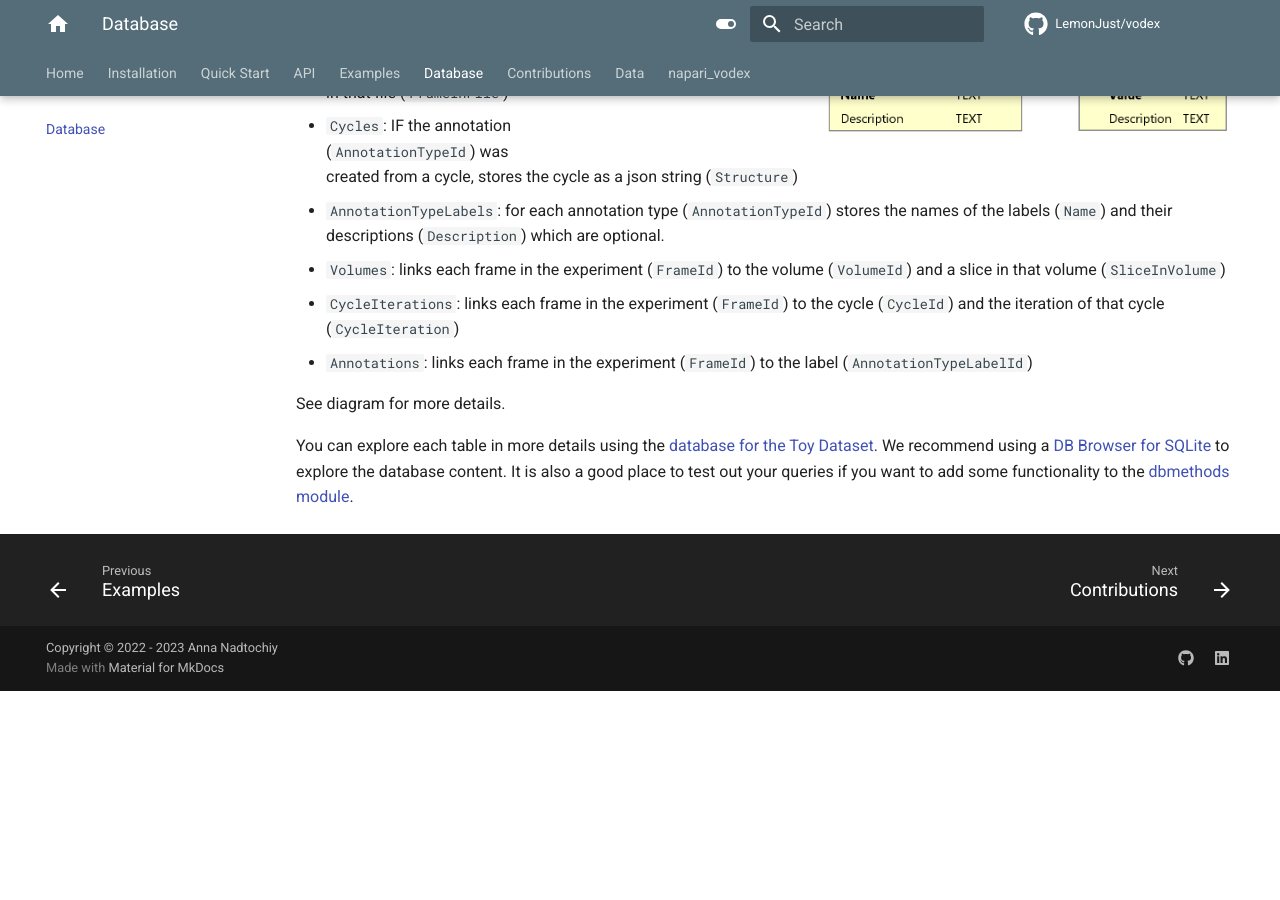
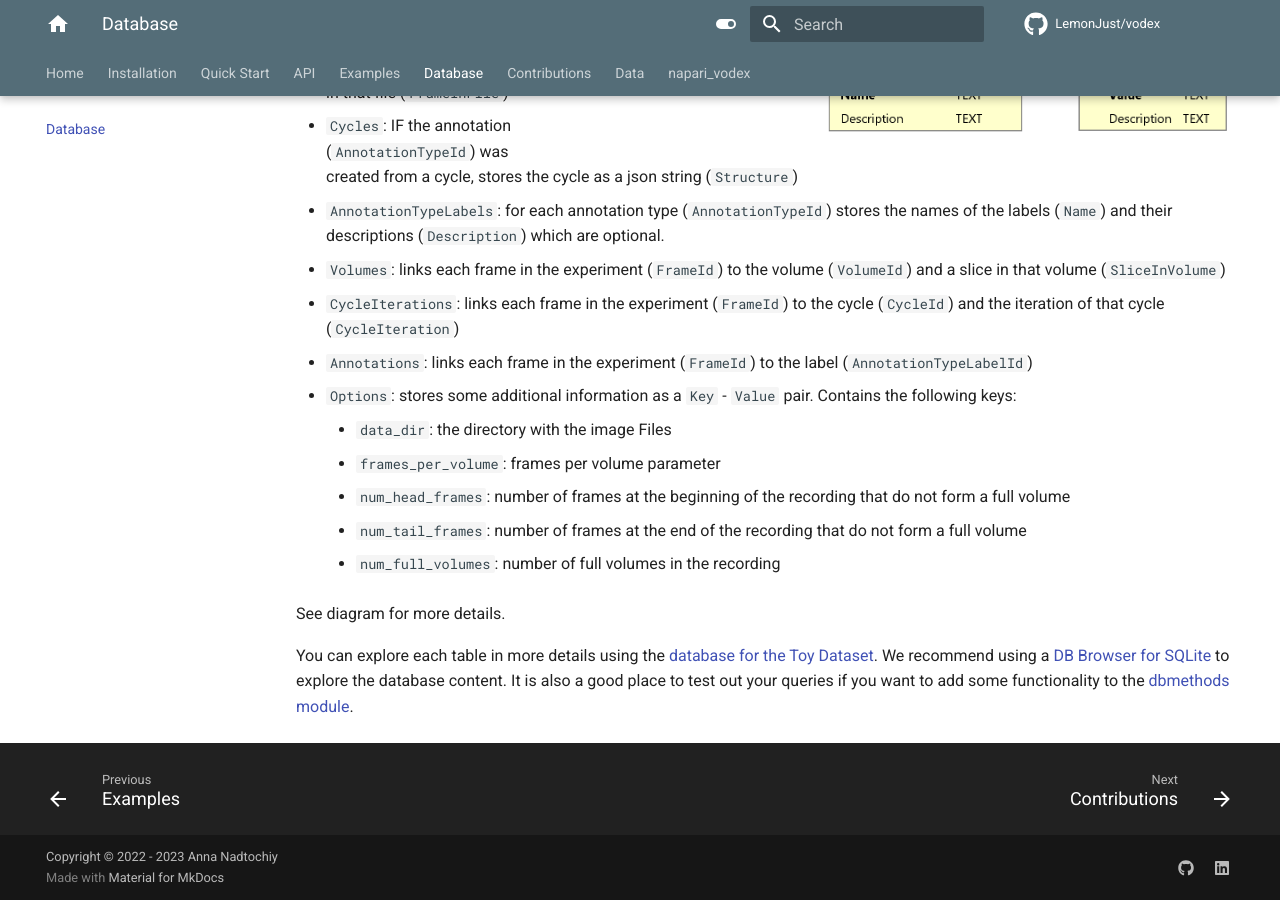
Before and after one commit to LemonJust/vodex, an MkDocs documentation site: the page built from docs/db.md, in a window 1280 px wide and 900 px high, scrolled down 580 px. Built offline with MkDocs 1.6.1 and Material for MkDocs 9.7.7, drawn with Linux system fonts in a browser that asks for light colours; comment, search, counter and statistics services are not loaded; before the commit the page ends 1271 px from its top, so only the background shows below that.

Commit message:
added options to the docs

```diff
--- a/docs/db.md
+++ b/docs/db.md
@@ -12,6 +12,13 @@ There are the following tables:
 - `Volumes`: links each frame in the experiment (`FrameId`) to the volume (`VolumeId`) and a slice in that volume (`SliceInVolume`)
 - `CycleIterations`: links each frame in the experiment (`FrameId`) to the cycle (`CycleId`) and the iteration of that cycle (`CycleIteration`)
 - `Annotations`: links each frame in the experiment (`FrameId`) to the label (`AnnotationTypeLabelId`)
+- `Options`: stores some additional information as a `Key` - `Value` pair. Contains the following keys:
+    - `data_dir`: the directory with the image Files
+    - `frames_per_volume`: frames per volume parameter
+    - `num_head_frames`: number of frames at the beginning of the recording that do not form a full volume
+    - `num_tail_frames`: number of frames at the end of the recording that do not form a full volume
+    - `num_full_volumes`: number of full volumes in the recording
+
 
 See diagram for more details.
 
```
